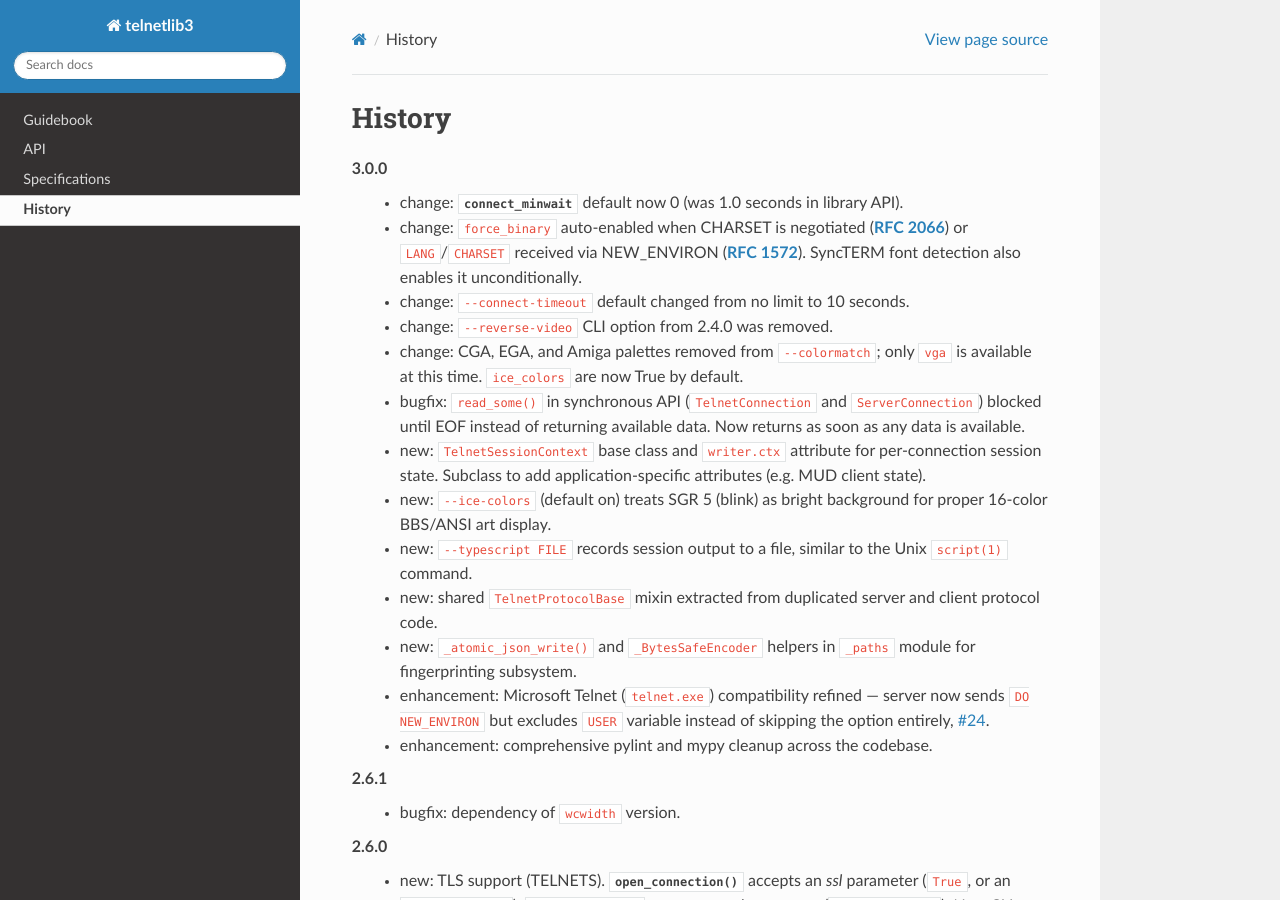
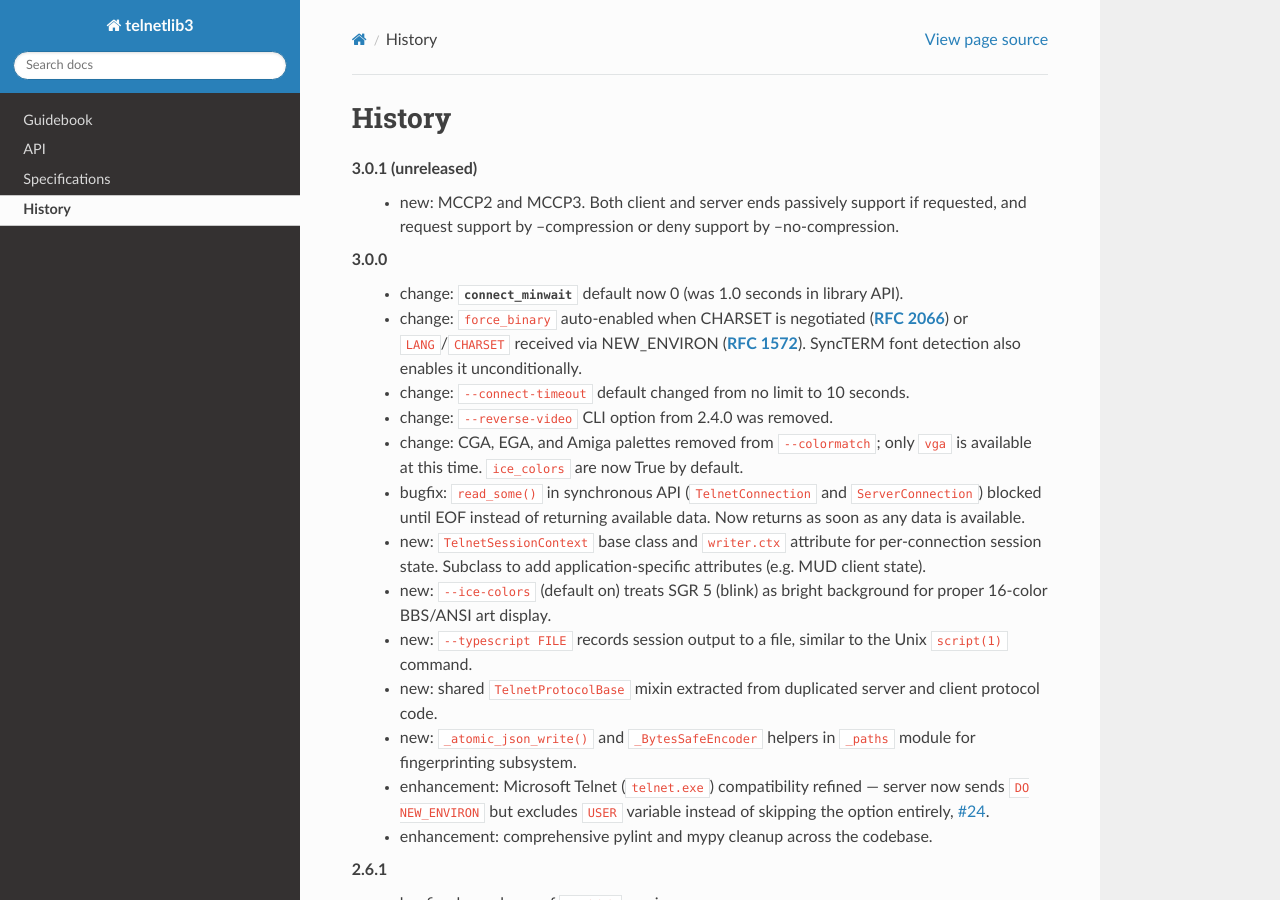
Before and after one commit to jquast/telnetlib3, a Sphinx documentation site: the page built from docs/history.rst, in a window 1280 px wide and 900 px high. Built offline with Sphinx 7.4.7 and the Read the Docs theme 3.1.0, drawn with Linux system fonts in a browser that asks for light colours.

Commit message:
changelog

```diff
--- a/docs/history.rst
+++ b/docs/history.rst
@@ -1,5 +1,9 @@
 History
 =======
+3.0.1 (unreleased)
+  * new: MCCP2 and MCCP3. Both client and server ends passively support if requested, and request
+    support by --compression or deny support by --no-compression.
+
 3.0.0
   * change: :attr:`~telnetlib3.client_base.BaseClient.connect_minwait` default
     now 0 (was 1.0 seconds in library API).
```
